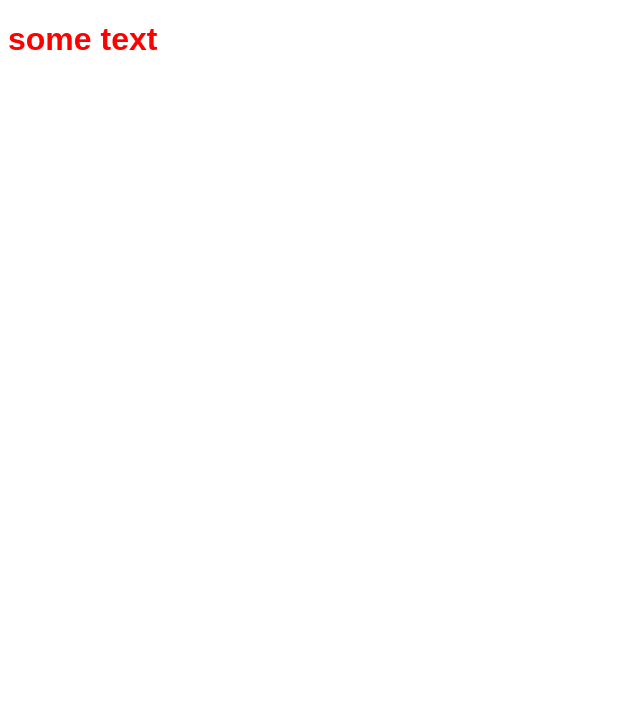
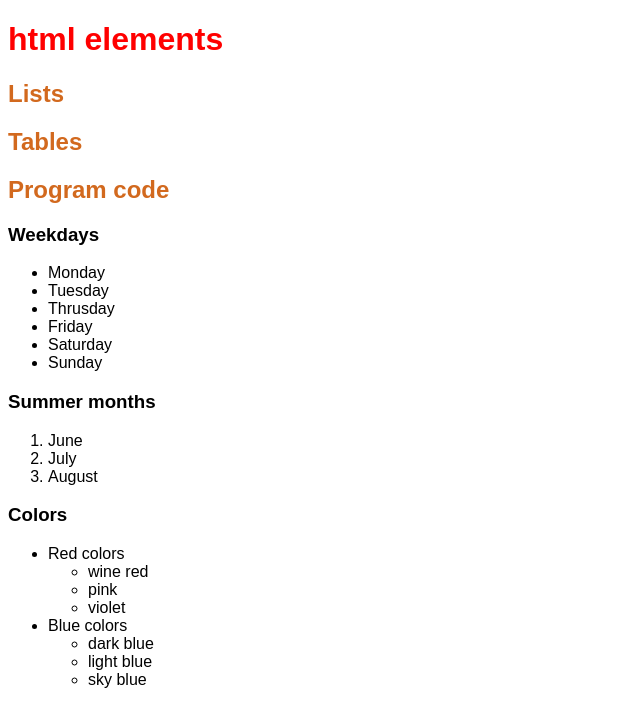
Before and after one commit to Moctader/Highway-to-code, a plain HTML site: page elements.html in a window 1280 px wide. Shown: the whole page, without its empty margins (0-640 px from the left). Drawn offline with Linux system fonts and the light colour scheme.

Commit message:
list updated

```diff
--- a/elements.html
+++ b/elements.html
@@ -3,12 +3,54 @@
 <head>
     <meta charset="UTF-8">
     <meta name="viewport" content="width=device-width, initial-scale=1.0">
-    <title>Document</title>
+    <title>Exercise :: html elements</title>
     <link rel="stylesheet" href="styles.css">
 </head>
 <body>
     <main>
-        <h1>some text</h1>
+        <h1>html elements</h1>
+        <h2>Lists</h2>
+        <h2>Tables</h2>
+        <h2>Program code</h2>
+        <h3>Weekdays</h3>
+            <ul>
+                <li>Monday
+                </li>
+                <li>Tuesday</li>
+                <li>Thrusday</li>
+                <li>Friday
+                </li>
+                <li>Saturday
+                </li>
+                <li>Sunday
+                </li>
+
+            </ul>
+
+        <h3>Summer months</h3>
+            <ol>
+                <li>June</li>
+                <li>July</li>
+                <li>August</li>
+            </ol>
+
+        <h3>Colors</h3>
+            <ul>
+                <li>Red colors</li>
+                <ul type="circle">
+                    <li>wine red</li>
+                    <li>pink</li>
+                    <li>violet</li>
+                </ul>
+
+                <li>Blue colors</li>
+                <ul type="circle">
+                    <li>dark blue</li>
+                    <li>light blue</li>
+                    <li>sky blue</li>
+                </ul>
+            </ul>
+
     </main>
 </body>
 </html>
```
